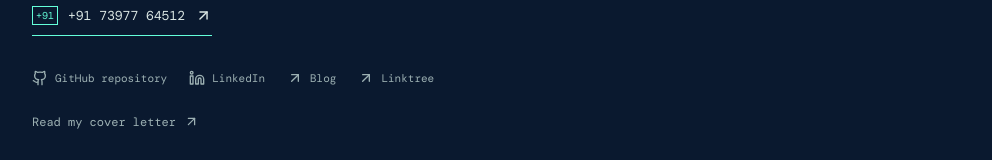
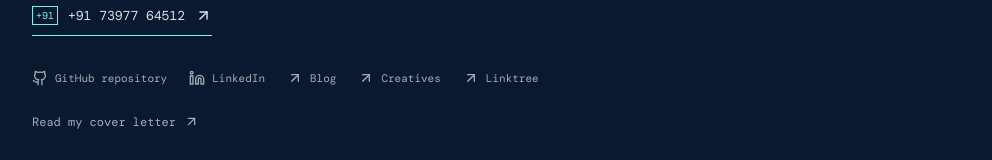
Before and after one commit to clicksuku/skp_profile_website, a Next.js app: page / in a window 1280 px wide. Shown: the part 6981-7141 px from the top of the page, without its empty margins (232-1224 px from the left). Built offline with nearby package versions, Linux system fonts and the light colour scheme.

Commit message:
Changed creatives

```diff
--- a/app/components/SiteNavigation.tsx
+++ b/app/components/SiteNavigation.tsx
@@ -7,8 +7,9 @@ export default function SiteNavigation() {
         <a className="mobile-mark" href="/#top" aria-label="Sundara Kumar home">SK</a>
         <nav className="mobile-nav" aria-label="Mobile navigation">
           <a href="/#about">About</a>
+          <a href="/#experience">Work</a>
           <a href="/blog">Blog</a>
-          <a href="/#experience">Work</a>
+          <a href="/creatives">Creatives</a>
           <a href="/#contact">Contact</a>
         </nav>
       </header>
--- a/app/page.tsx
+++ b/app/page.tsx
@@ -400,6 +400,7 @@ export default function Home() {
             <a href="https://github.com/clicksuku/SundarkpCode" target="_blank" rel="noreferrer"><Github size={16} /> GitHub repository</a>
             <a href="https://www.linkedin.com/in/sundarkp/" target="_blank" rel="noreferrer"><Linkedin size={16} /> LinkedIn</a>
             <a href="https://sundarkp.substack.com/" target="_blank" rel="noreferrer"><ArrowUpRight size={16} /> Blog</a>
+            <a href="/creatives"><ArrowUpRight size={16} /> Creatives</a>
             <a href="https://linktr.ee/sundarkp" target="_blank" rel="noreferrer"><ArrowUpRight size={16} /> Linktree</a>
           </div>
           <a className="cover-letter-link" href="/cover-letter.pdf" target="_blank" rel="noreferrer">Read my cover letter <ArrowUpRight size={15} /></a>
```
